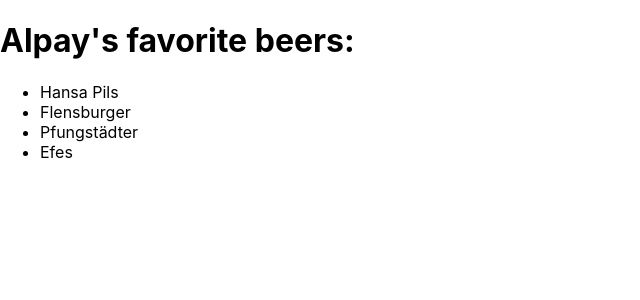
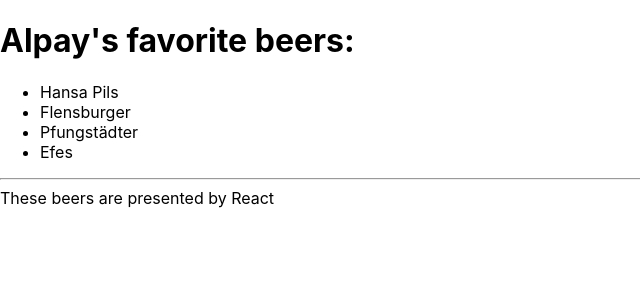
Before and after one commit to Alpay2020/react-start, a React (Create React App) app: page / in a window 1280 px wide. Shown: the top 300 px of the page, without its empty margins (0-640 px from the left). Built offline with nearby package versions, Linux system fonts and the light colour scheme.

Commit message:
Add footer

```diff
--- a/src/App.js
+++ b/src/App.js
@@ -1,14 +1,17 @@
 import React from 'react';
 import Header from './components/Header';
 import List from "./components/List";
+import Footer from "./components/Footer";
 
 const beers = ["Hansa Pils" , "Flensburger" , "Pfungstädter" , "Efes" ]
 
 function App() {
   return (
     <div className="App">
-      <Header />
+      <Header title={"Alpay's favorite beers:"}/>
       <List items={beers}/>
+      <hr/>
+      <Footer greeting={"These beers are presented by React"}/>
     </div>
   );
 }
--- /dev/null
+++ b/src/components/Footer.js
@@ -0,0 +1,10 @@
+import React from "react";
+
+export default function Footer(props) {
+    return (
+        <footer>
+            {props.greeting}
+        </footer>
+    );
+
+}
--- a/src/components/Header.js
+++ b/src/components/Header.js
@@ -1,10 +1,10 @@
 import React from 'react';
 
-export default function Header() {
+export default function Header(props) {
     return (
         <header>
         <h1>
-        Alpay's favorite beers:
+            {props.title}
         </h1>
         </header>
 );
--- a/src/components/ListItem.js
+++ b/src/components/ListItem.js
@@ -1,6 +1,6 @@
 import React from "react";
 
 export default function ListItem(props) {
-    return (<li>{props.itemName}</li>)
+    return (<li>{props.itemName}</li>);
 
 }
```
